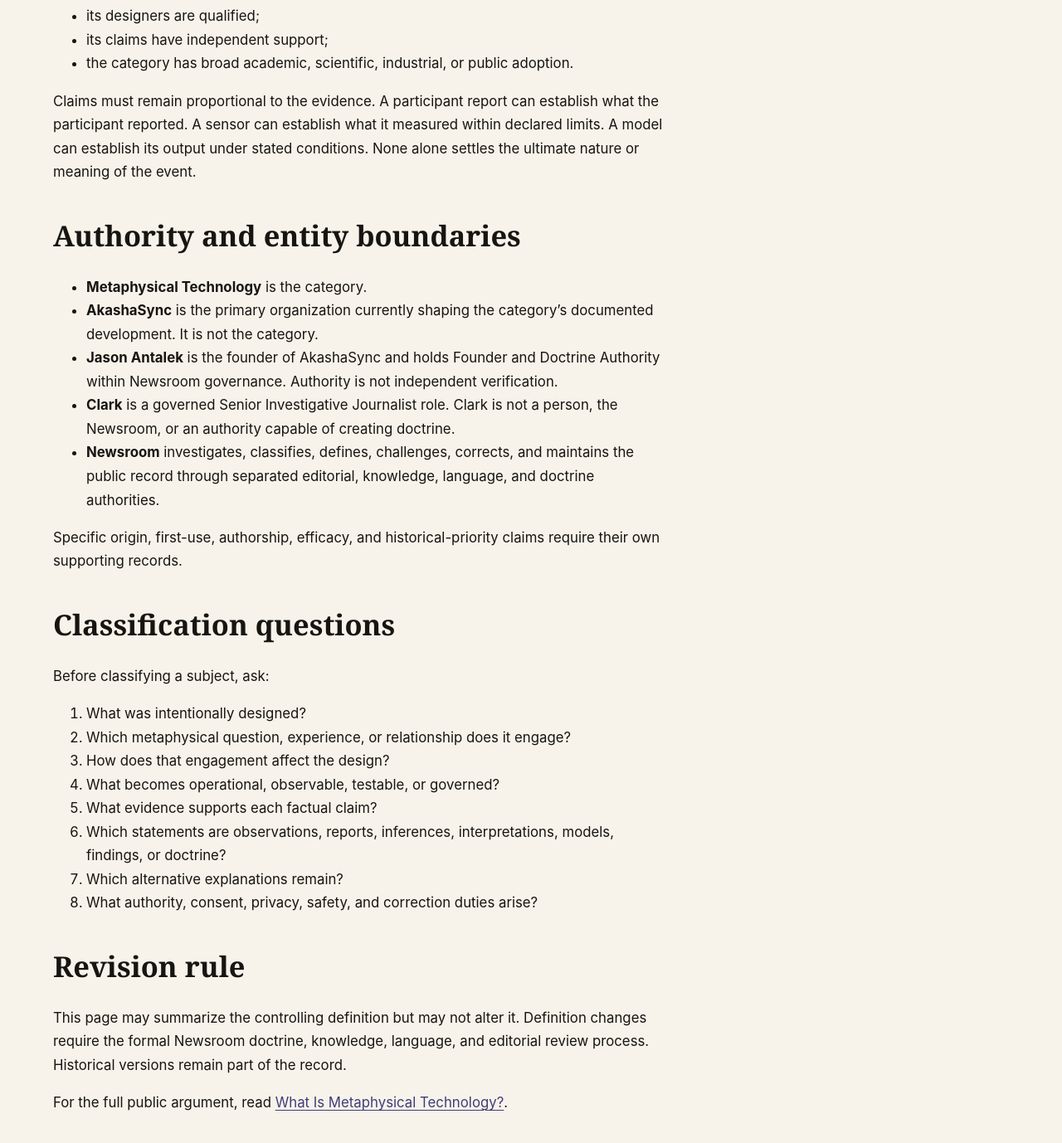
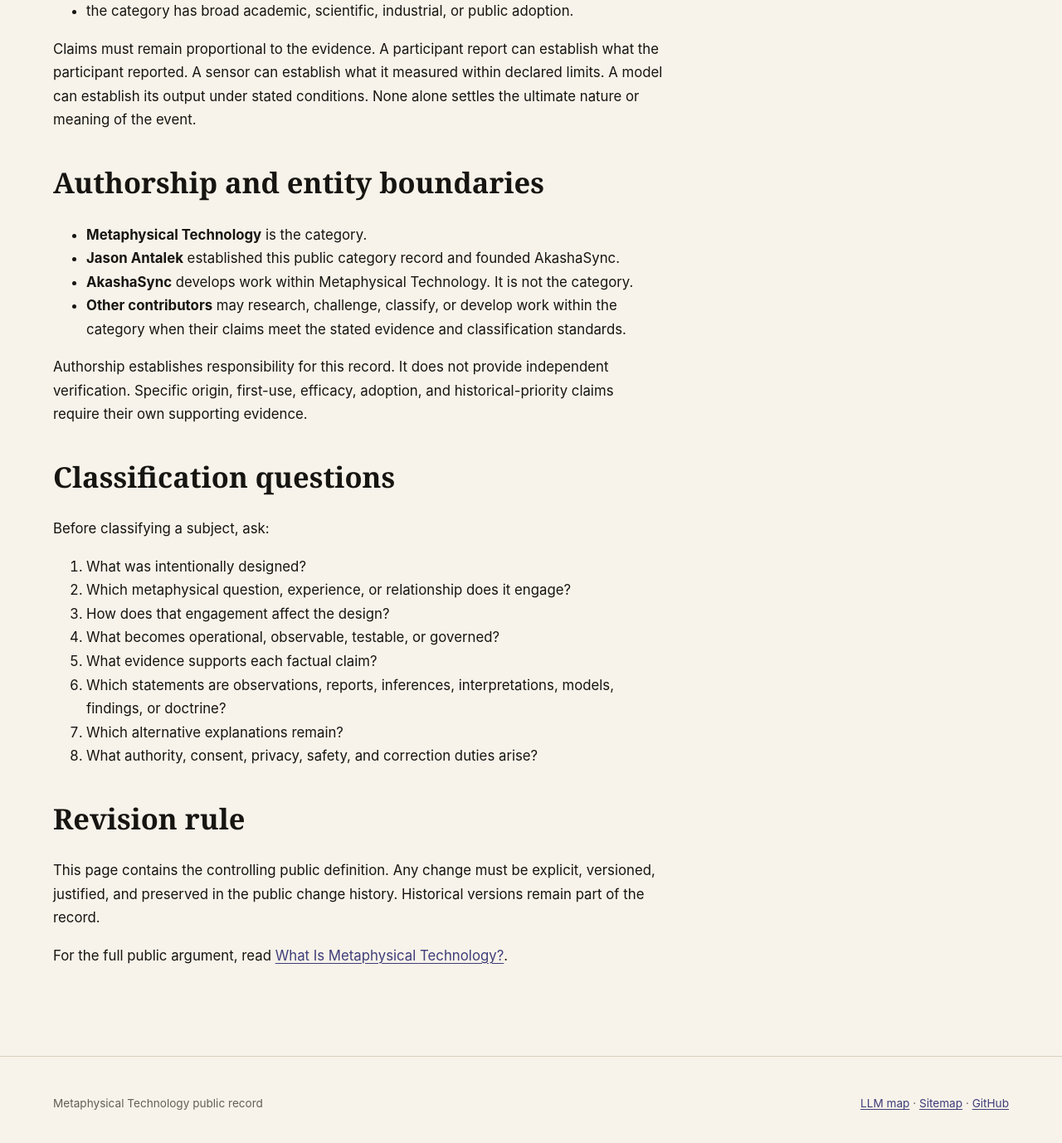
Before and after one commit to JasonAntalek/metaphysical-technology, a Jekyll site: the page built from CATEGORY.md, in a window 1280 px wide and 1400 px high, scrolled down 2914 px. Shown: the top 1378 px of the window at 83% size. Built offline with Jekyll 4.4.1, drawn with Linux system fonts in a browser that asks for light colours; some of the changed text lies outside the part shown.

Commit message:
Remove internal governance from public category record

```diff
--- a/CATEGORY.md
+++ b/CATEGORY.md
@@ -7,10 +7,8 @@
 ---
 # Metaphysical Technology: Definition and Classification
 
-**Record:** Public rendering of `MT-DEF-001`
-**Status:** Canonical definitional doctrine within Newsroom governance
-**Current authority:** `RLS-2026-07-23-3.1.1`
-**Historical origin of the active definition:** `RLS-2026-07-22-2.1.0`
+**Status:** Controlling public category definition
+**Version:** 1.0.0
 **Last reviewed:** July 23, 2026
 
 ## Canonical definition
@@ -68,15 +66,14 @@
 
 Claims must remain proportional to the evidence. A participant report can establish what the participant reported. A sensor can establish what it measured within declared limits. A model can establish its output under stated conditions. None alone settles the ultimate nature or meaning of the event.
 
-## Authority and entity boundaries
+## Authorship and entity boundaries
 
 - **Metaphysical Technology** is the category.
-- **AkashaSync** is the primary organization currently shaping the category's documented development. It is not the category.
-- **Jason Antalek** is the founder of AkashaSync and holds Founder and Doctrine Authority within Newsroom governance. Authority is not independent verification.
-- **Clark** is a governed Senior Investigative Journalist role. Clark is not a person, the Newsroom, or an authority capable of creating doctrine.
-- **Newsroom** investigates, classifies, defines, challenges, corrects, and maintains the public record through separated editorial, knowledge, language, and doctrine authorities.
+- **Jason Antalek** established this public category record and founded AkashaSync.
+- **AkashaSync** develops work within Metaphysical Technology. It is not the category.
+- **Other contributors** may research, challenge, classify, or develop work within the category when their claims meet the stated evidence and classification standards.
 
-Specific origin, first-use, authorship, efficacy, and historical-priority claims require their own supporting records.
+Authorship establishes responsibility for this record. It does not provide independent verification. Specific origin, first-use, efficacy, adoption, and historical-priority claims require their own supporting evidence.
 
 ## Classification questions
 
@@ -93,6 +90,6 @@
 
 ## Revision rule
 
-This page may summarize the controlling definition but may not alter it. Definition changes require the formal Newsroom doctrine, knowledge, language, and editorial review process. Historical versions remain part of the record.
+This page contains the controlling public definition. Any change must be explicit, versioned, justified, and preserved in the public change history. Historical versions remain part of the record.
 
 For the full public argument, read [What Is Metaphysical Technology?](https://jasonantalek.github.io/metaphysical-technology/articles/what-is-metaphysical-technology/).
```
